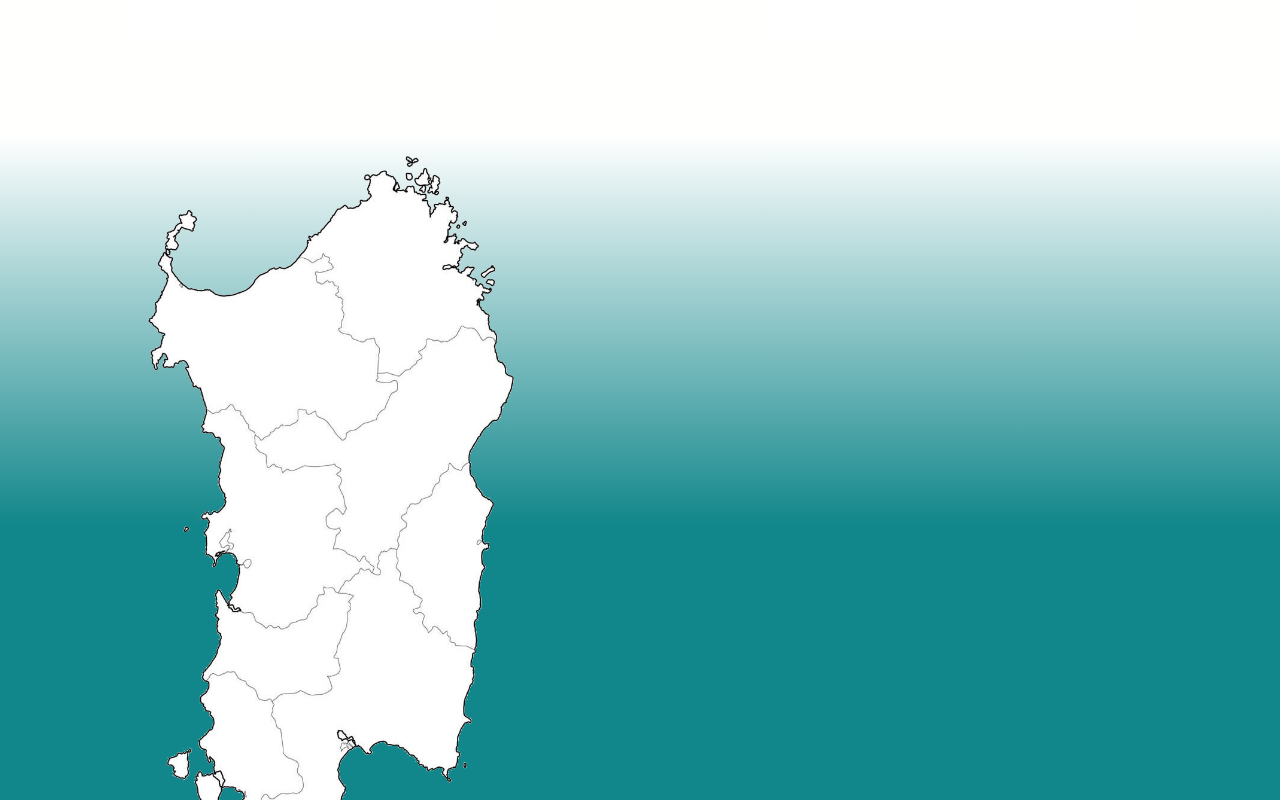
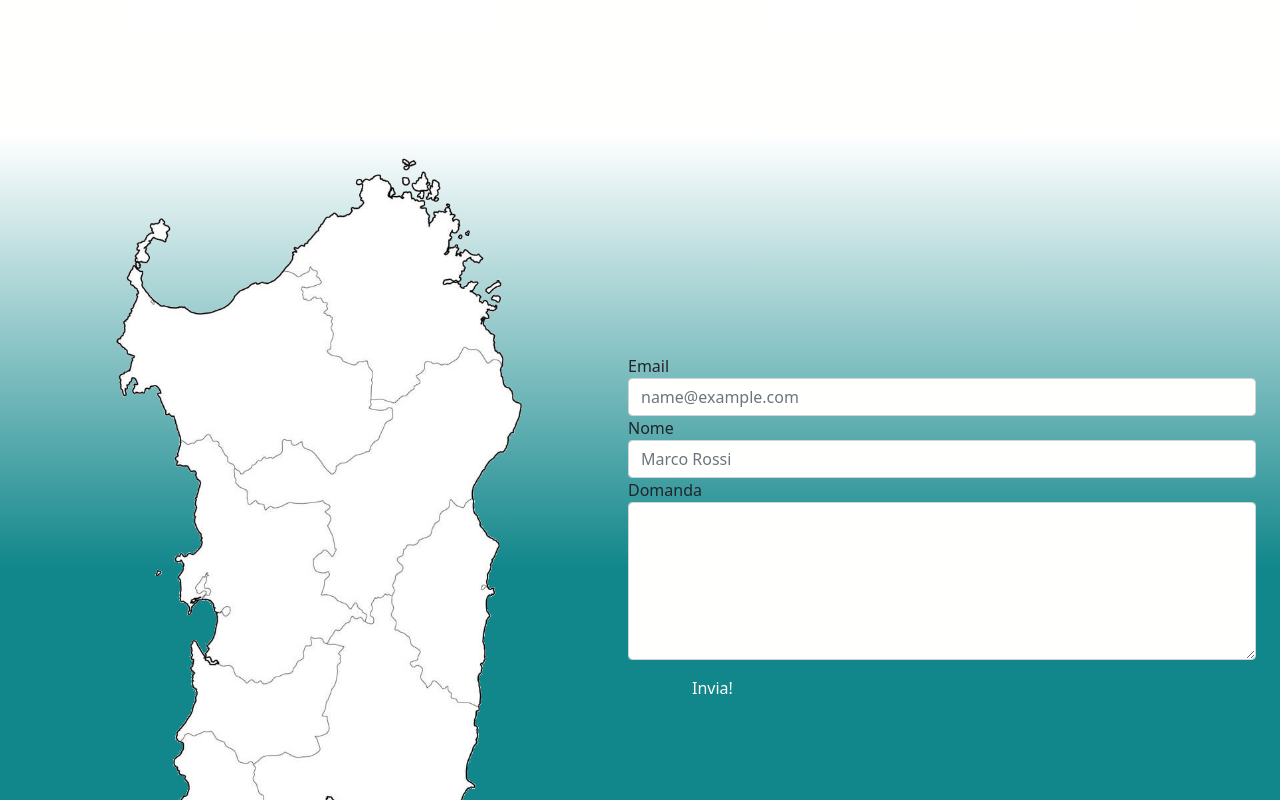
Before and after one commit to takenX10/BoatSweetBoat, a React (Vite) app in the folder client/BoatSweetBoat/: page / in a window 1280 px wide. Shown: the part 2960-3760 px from the top of the page. Built offline with nearby package versions, Linux system fonts and the light colour scheme; a web font is replaced by a local one.

Commit message:
Fixed form position and navbar href

```diff
--- a/client/BoatSweetBoat/src/layouts/Navbar.jsx
+++ b/client/BoatSweetBoat/src/layouts/Navbar.jsx
@@ -35,10 +35,10 @@ export default function Navbar() {
                                 <a className="nav-link active" aria-current="page" href="/">Home</a>
                             </li>
                             <li className="nav-item mx-3">
-                                <a className="nav-link" href="/esplora-barca">Esplora Barca</a>
+                                <a className="nav-link" href="/esplora-imbarcazione">Esplora Barca</a>
                             </li>
                             <li className="nav-item mx-3">
-                                <a className="nav-link" href="#contattami">Contattami</a>
+                                <a className="nav-link" href="/#contattami">Contattami</a>
                             </li>
                             <li className="nav-item mx-3">
                                 <a className="nav-link" href="/faq">FAQ</a>
--- a/client/BoatSweetBoat/src/pages/Home/Home.jsx
+++ b/client/BoatSweetBoat/src/pages/Home/Home.jsx
@@ -93,11 +93,12 @@ const Sardegna = () => {
     return (
         <>
             <div className="container-fluid sardegna my-5">
-                <div className="col-12 col-lg-6 sardegna-bg" style={{ backgroundImage: `url(${image})` }}>
-                </div>
-
-                <div className="col-12 col-lg-6 sardegna-form">
-
+                <div className="row sardegna-container">
+                    <div className="col-12 col-lg-6 sardegna-bg" style={{ backgroundImage: `url(${image})` }}>
+                    </div>
+                    <div className="col-12 col-lg-6 d-flex justify-content-center align-items-center px-lg-0 px-4">
+                        <ContactForm name="contattami" />
+                    </div>
                 </div>
             </div>
         </>
@@ -231,7 +232,6 @@ export default function Home() {
             <EsploraLink img="/images/front-boat.jpeg" imgAlt='' />
             <Sponsor imgList={sponsorList} />
             <Sardegna />
-            <ContactForm name="contattami" />
             <Footer />
         </>
     );
--- a/client/BoatSweetBoat/src/pages/Home/Home.scss
+++ b/client/BoatSweetBoat/src/pages/Home/Home.scss
@@ -186,9 +186,14 @@
 .sardegna {
     background: rgb(255,255,255);
     background: linear-gradient(180deg, rgba(255,255,255,1) 0%, rgba(18,135,139,1) 54%);
+    position: relative;
+    height: min-content;
     width: 100vw;
-    height: 90vh;
-    position: relative;
+}
+
+.sardegna-container {
+    width: 100%;
+    justify-content: center;
 }
 
 .sardegna-bg {
@@ -196,5 +201,10 @@
     background-repeat: no-repeat;
     background-position: center;
     width: 100%;
-    height: 100%;
+    height: 100vh;
 }
+
+#contattami {
+    height: min-content;
+    width: 100%;
+}
```
